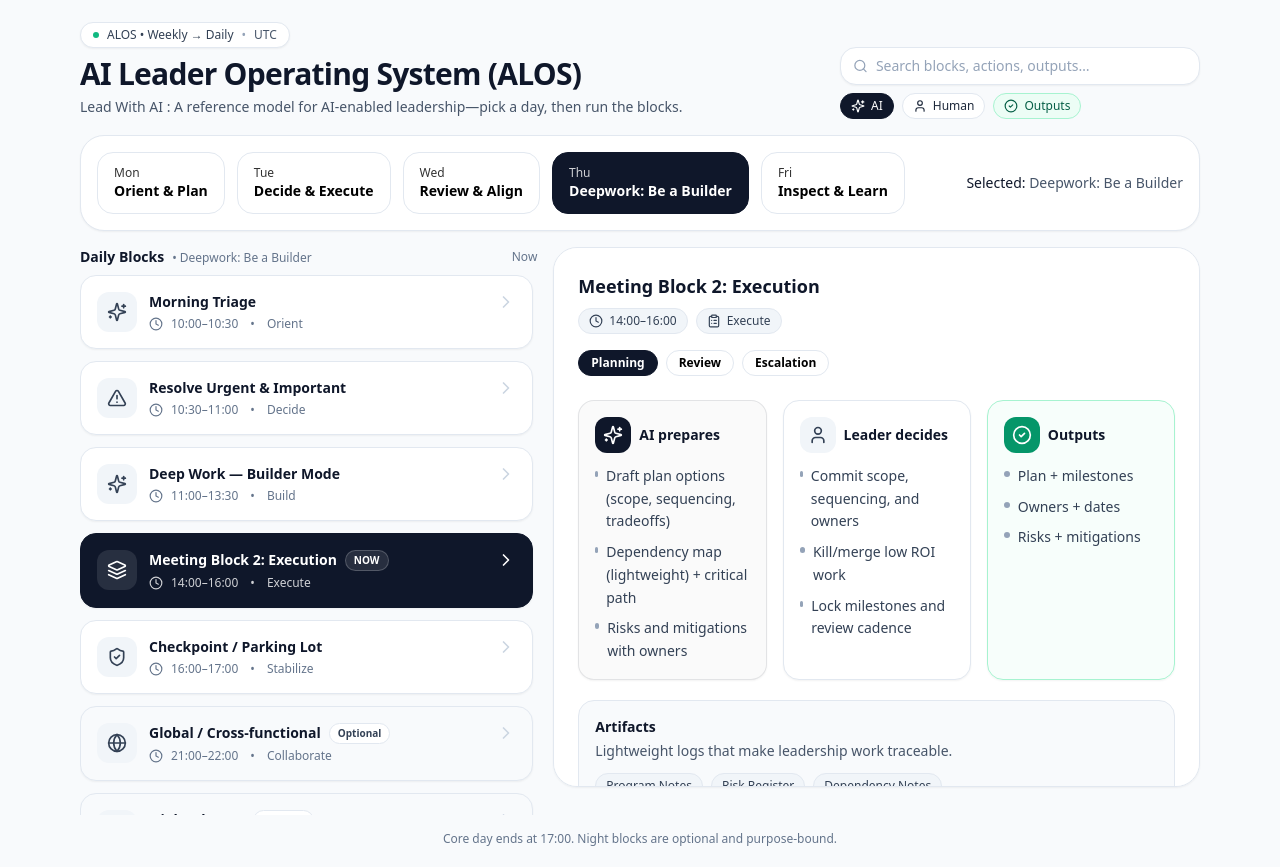
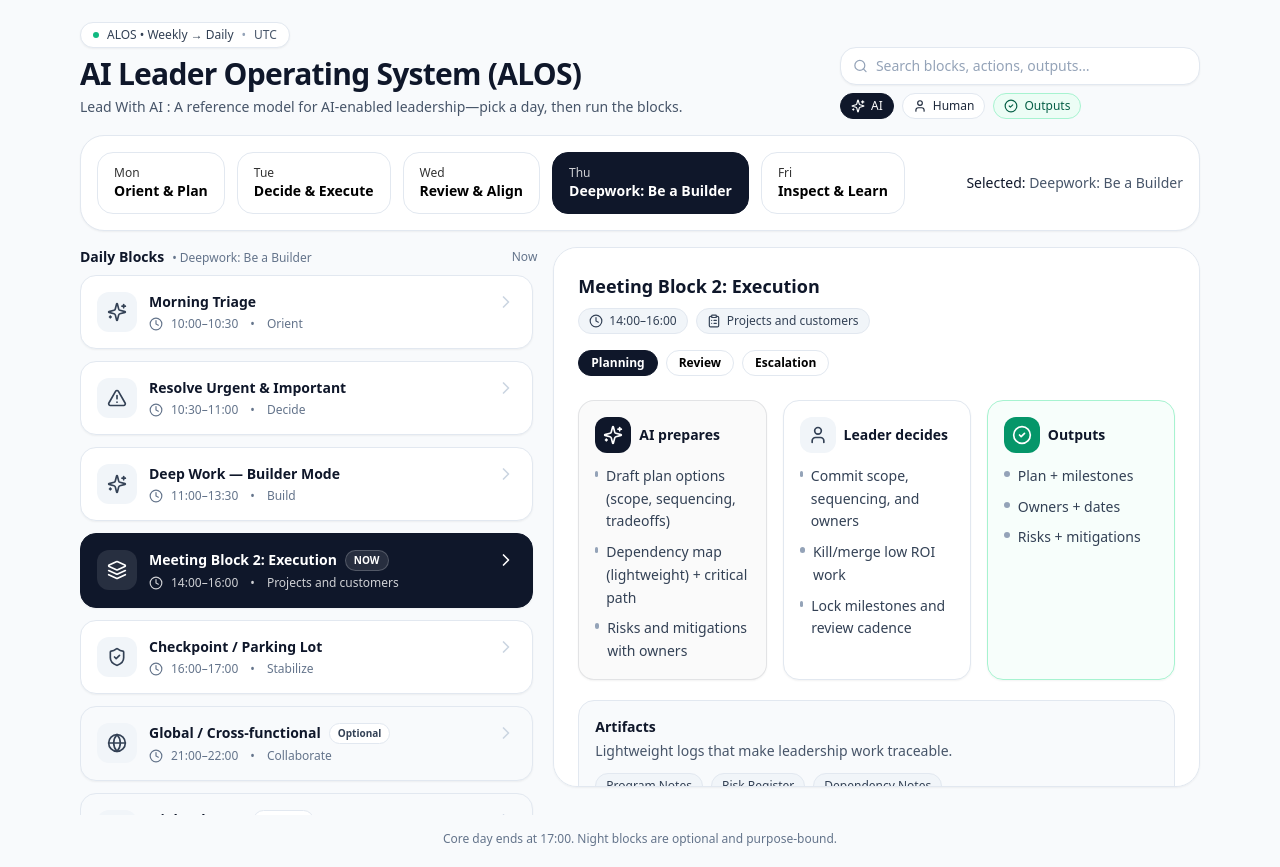
Before and after one commit to shijujk/LeaderAIOS-Weekly, a React (Vite) app: page / in a window 1280 px wide. Built offline with nearby package versions, Linux system fonts and the light colour scheme.

Commit message:
Update App.jsx

```diff
--- a/src/App.jsx
+++ b/src/App.jsx
@@ -145,7 +145,7 @@ const BASE_BLOCKS = [
     id: "meetings2",
     title: "Meeting Block 2: Execution",
     time: "14:00–16:00",
-    intent: "Execute",
+    intent: "Projects and customers",
     icon: Layers,
     meetingTypes: ["Planning", "Review", "Escalation"],
     meetingPlaybooks: {
```
